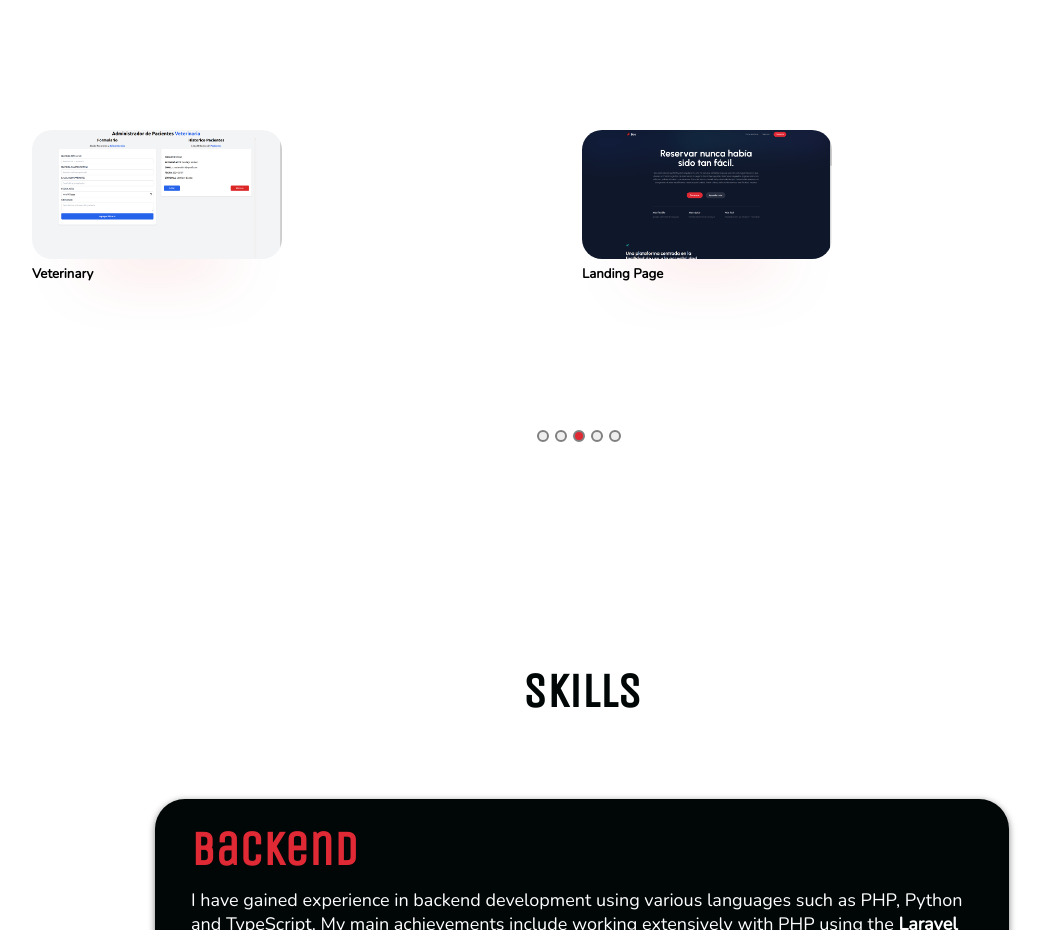
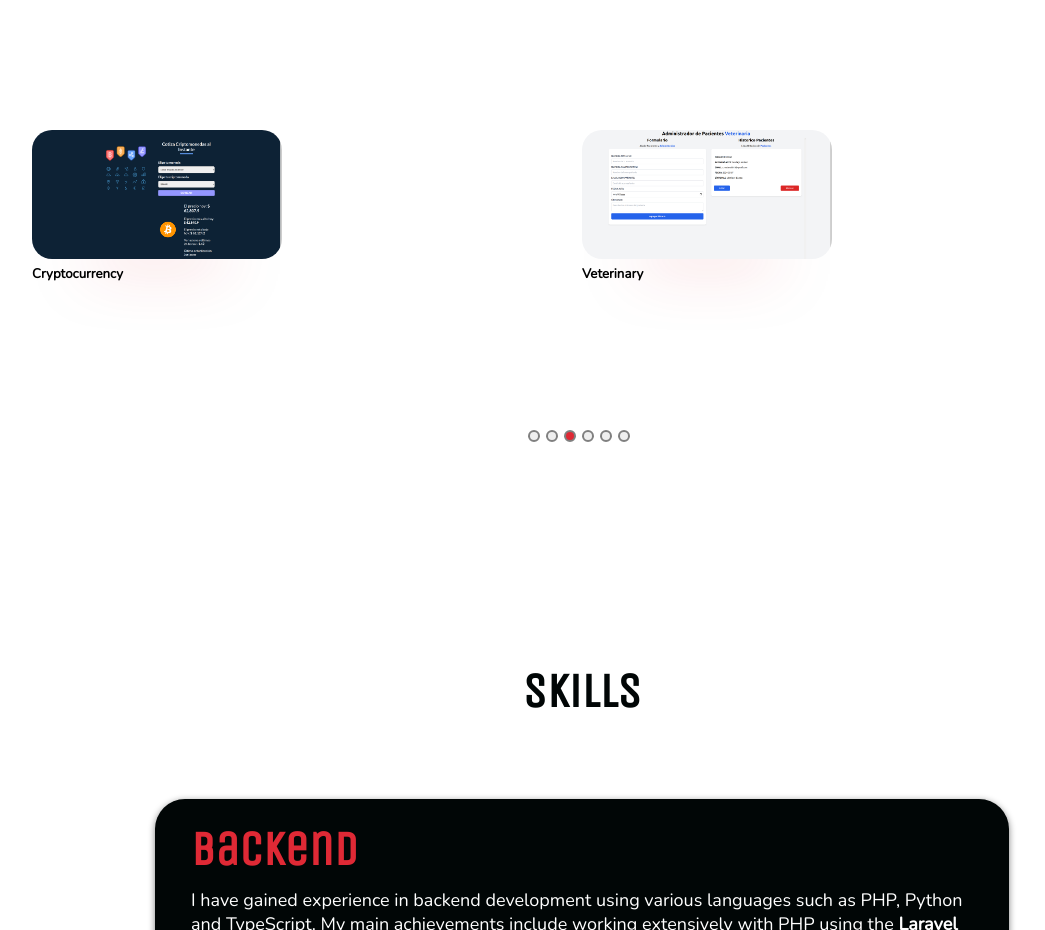
Before and after one commit to molxno/portfolio, a React (Create React App) app: page / in a window 1280 px wide. Shown: the part 3120-4050 px from the top of the page, without its empty margins (58-1103 px from the left). Built offline with nearby package versions, Linux system fonts and the light colour scheme; no server answers.

Commit message:
Hide inactive projects by backend

```diff
--- a/src/components/ProjectsSection/index.tsx
+++ b/src/components/ProjectsSection/index.tsx
@@ -54,13 +54,13 @@ const projects: Project[] = [
       "https://www.freepnglogos.com/uploads/javascript-png/javascript-vector-logo-yellow-png-transparent-javascript-vector-12.png",
     link: "https://origen-mp.vercel.app/",
   },
-  // {
-  //   name: "Bookstore",
-  //   background: Bookstore,
-  //   hover:
-  //     "https://img.icons8.com/?size=512&id=qV-JzWYl9dzP&format=png",
-  //   link: "https://django-app-b6egv.ondigitalocean.app/"
-  // },
+  {
+    name: "Bookstore",
+    background: Bookstore,
+    hover:
+      "https://img.icons8.com/?size=512&id=qV-JzWYl9dzP&format=png",
+    link: "https://django-app-b6egv.ondigitalocean.app/"
+  },
   {
     name: "Cryptocurrency",
     background: Cripto,
```
